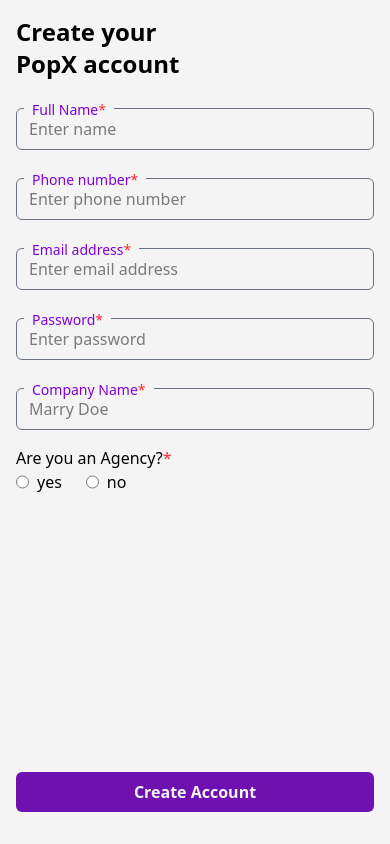
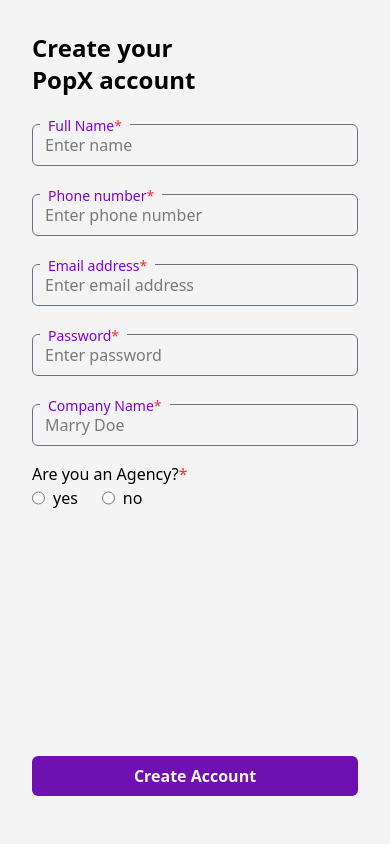
Before and after one commit to pradeep004-coder/PropX-Assignment, a React (Vite) app in the folder Frontend/: page /signup in a window 390 px wide. Built offline with nearby package versions, Linux system fonts and the light colour scheme.

Commit message:
responsiveness updates

```diff
--- a/Frontend/src/components/Signup.jsx
+++ b/Frontend/src/components/Signup.jsx
@@ -80,7 +80,7 @@
 
     return (
         <div className='h-screen w-full flex justify-center'>
-            <form className='h-full w-full md:w-sm bg-zinc-100 shadow-md p-4 flex flex-col gap-2' onSubmit={handleSubmit}>
+            <form className='h-full w-full md:w-sm bg-zinc-100 shadow-md p-8 md:p-4 flex flex-col gap-2' onSubmit={handleSubmit}>
                 <h2 className='text-2xl font-bold'>
                     Create your <br />
                     PopX account
```
